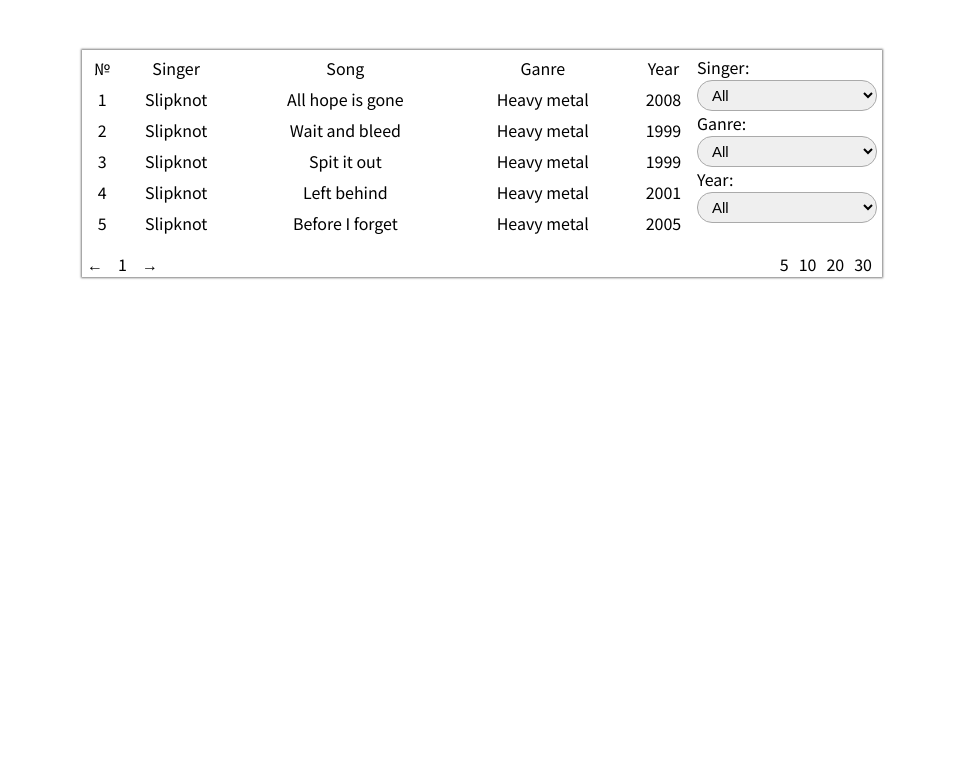
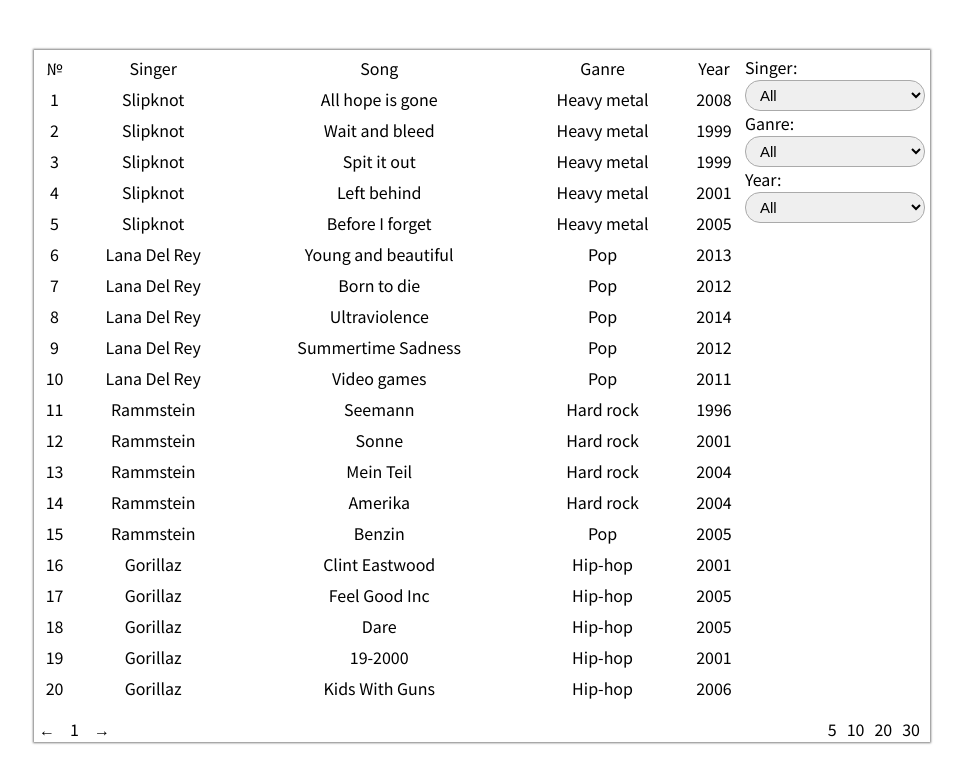
Before and after one commit to KarinaSakuta/Music, a React (Create React App) app: page / in a window 1280 px wide. Shown: the top 782 px of the page, without its empty margins (158-1121 px from the left). Built offline with nearby package versions, Linux system fonts and the light colour scheme.

Commit message:
fix: parameters

```diff
--- a/src/components/Wrapper.js
+++ b/src/components/Wrapper.js
@@ -15,7 +15,7 @@
       sortingParameter: 'None',
       list: data,
       currentPage: 1,
-      pageSize: 5
+      pageSize: 20
     };
 
     this.onFilterChangeBySinger = this.onFilterChangeBySinger.bind(this);
--- a/src/css/main.css
+++ b/src/css/main.css
@@ -17,7 +17,7 @@
   .wrapper {
     margin: 50px auto 0 auto;
     padding: 5px;
-    max-width: 800px;
+    max-width: 70%;
     box-shadow: 0 0 2px 1px rgba(0, 0, 0, 0.5);
   }
   .wrapper__container {
```
